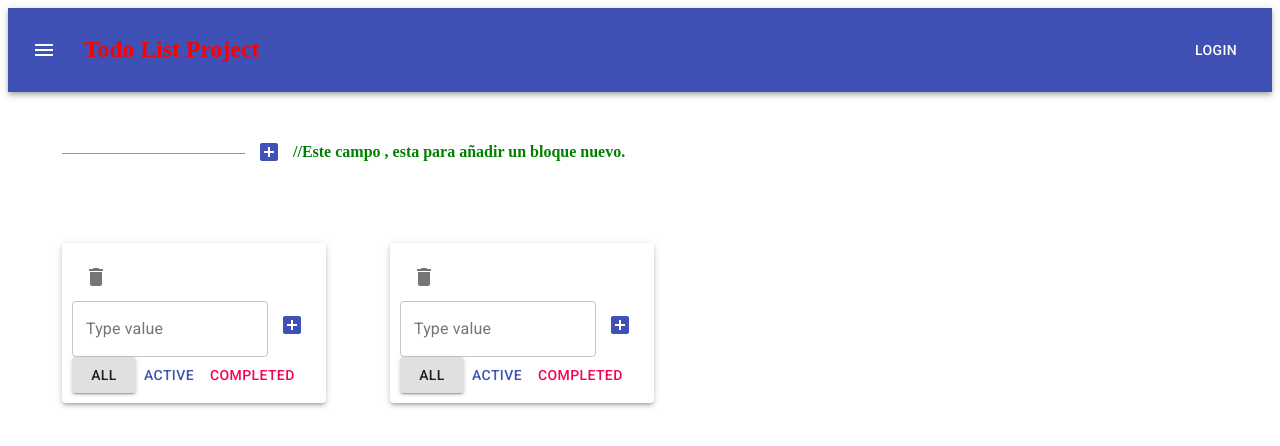
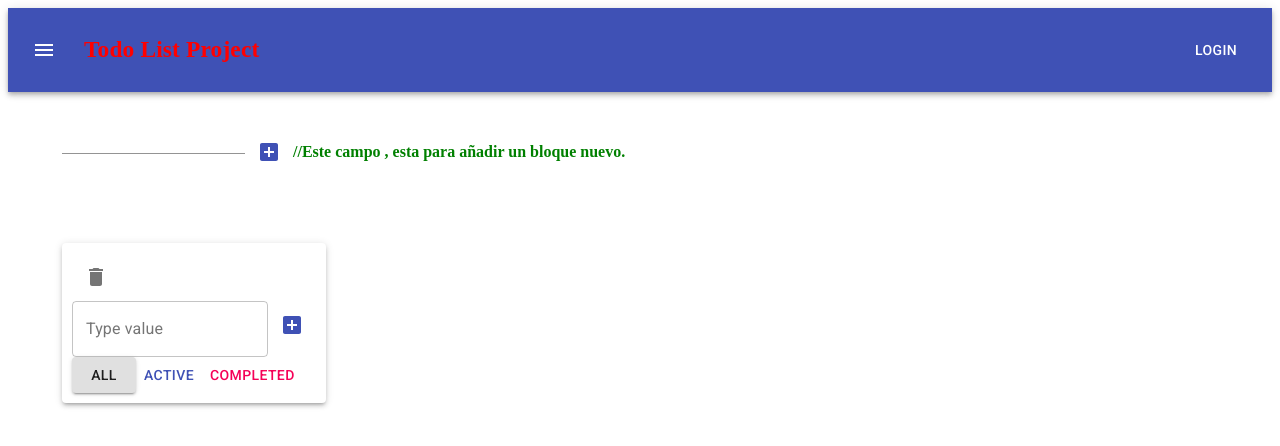
Before and after one commit to EvgeniBlag/Redux, a React (Create React App) app: page / in a window 1280 px wide. Both pictures are taken after a click on the button 269 px from the left and 152 px from the top of the page. Shown: the top 446 px of the page. Built offline with nearby package versions, Linux system fonts and the light colour scheme; a web font is replaced by a local one.

Commit message:
corection

```diff
--- a/src/App.tsx
+++ b/src/App.tsx
@@ -5,7 +5,7 @@ import { Container, Grid, IconButton, TextField } from '@material-ui/core';
 import AddBoxIcon from '@material-ui/icons/AddBox';
 import { HeaderBar } from './HeaderBar';
 import { addTaskAC, changeStatusAC, changeTaskTitleAC, removeTaskAC, tasksReducer } from './redusers/TasksReduser';
-import { editTodolistAC, removeTodoListAC, todolistsReduser, changeFilterAC, addTodolistAC } from './redusers/TodolistReduser';
+import { editTodolistAC, removeTodoListAC, todolistsReduser, changeFilterAC, addTodolistAC } from './redusers/TodoListReduser';
 import { AppRootStateType } from './store';
 import { useDispatch, useSelector } from 'react-redux';
 
@@ -56,40 +56,6 @@ function App() {
 
     const dispatch = useDispatch()
 
-
-
-
-
-    const removeTodoList = (id: string) => {
-        dispatch(removeTodoListAC(id))
-        dispatch(removeTodoListAC(id))
-    }
-
-    const removeTask =(todolistID: string, id: string)=> {
-
-        //   setTasks({...tasks,[todolistID]:tasks[todolistID].filter(t=>t.id != id)});
-        dispatch(removeTaskAC(todolistID, id))
-    }
-
-    const addTask = (todolistID: string, title: string) =>{
-
-        dispatch(addTaskAC(todolistID, title));
-    }
-
-    function changeStatus(todolistID: string, taskId: string, isDone: boolean) {
-        dispatch(changeStatusAC(todolistID, taskId, isDone));
-    }
-
-    function changeFilter(todolistID: string, value: FilterValuesType) {
-        // setTodolists(todolists.map(filtered=>filtered.id===todolistID ? {...filtered,filter:value}:filtered))
-        dispatch(changeFilterAC(todolistID, value))
-    }
-
-    const changeTaskTitle = (taskId: string, newTitle: string, todolistId: string) => {
-        // dispatchTasks({...tasks,[todolistId]:tasks[todolistId].map(el=>el.id===taskId?{...el,title:newTitle}:el)})
-        dispatch(changeTaskTitleAC(taskId, newTitle, todolistId))
-    }
-
     const addNewTitleTodolist = (e: ChangeEvent<HTMLInputElement>) => {
 
         setTitleTodolist(e.currentTarget.value)
@@ -107,7 +73,6 @@ function App() {
         //         { id: v1(), title: "ReactJS2", isDone: false },
         //         { id: v1(), title: "Rest API2", isDone: false },]
         // })
-        dispatch(addTodolistAC(newTodolist))
         dispatch(addTodolistAC(newTodolist))
         setTitleTodolist("")
     }
@@ -145,29 +110,12 @@ function App() {
 
                 <Grid container spacing={8} style={{ padding: "30px" }}>
                     {todolists.map((mapTodolists: todolistsType) => {
-
-                        let tasksForTodolist = tasks[mapTodolists.id];
-
-                        if (mapTodolists.filter === "active") {
-                            tasksForTodolist = tasks[mapTodolists.id].filter(t => t.isDone === false);
-                        }
-                        if (mapTodolists.filter === "completed") {
-                            tasksForTodolist = tasks[mapTodolists.id].filter(t => t.isDone === true);
-                        }
                         return (
                             <Todolist
-                                removeTodoList={removeTodoList}
                                 key={mapTodolists.id}
-                                todolistID={mapTodolists.id}
                                 title={mapTodolists.title}
-                                tasks={tasksForTodolist}
-                                removeTask={removeTask}
-                                changeFilter={changeFilter}
-                                addTask={addTask}
-                                changeTaskStatus={changeStatus}
                                 filter={mapTodolists.filter}
-                                changeTaskTitle={changeTaskTitle}
-                                editTodolist={editTodolist}
+                                id={mapTodolists.id}
                             />
                         )
                     })}
--- a/src/EditableSpanTitle.tsx
+++ b/src/EditableSpanTitle.tsx
@@ -2,7 +2,7 @@ import React, { KeyboardEvent,ChangeEvent, useState } from "react";
 
 type EditableSpanTitlePropsType = {
     title:string
-    addTask:(newTitle:string)=>void
+    onChange:(newTitle:string)=>void
 }
 
 export const EditableSpanTitle = (props:EditableSpanTitlePropsType) => {
@@ -19,14 +19,14 @@ export const EditableSpanTitle = (props:EditableSpanTitlePropsType) => {
 
     const EditTrueHandler = () => {
         setEdit(!edit)
-        props.addTask(newTitle)
+        props.onChange(newTitle)
     }
 
     const onKeyPressHandler = (e: KeyboardEvent<HTMLInputElement>) => {
 
         if (e.key === "Enter") {
             setEdit(!edit)
-            props.addTask(newTitle);
+            props.onChange(newTitle);
 
         }
     }
--- a/src/Todolist.tsx
+++ b/src/Todolist.tsx
@@ -2,35 +2,14 @@ import { Button, Grid, IconButton, makeStyles, Paper, TextField, Theme , createS
 import { Delete } from '@material-ui/icons';
 import AddBoxIcon from '@material-ui/icons/AddBox';
 import React, {ChangeEvent, KeyboardEvent, useState} from 'react';
-import {FilterValuesType} from './App';
+import { useDispatch } from 'react-redux';
+import { useSelector } from 'react-redux';
+import {FilterValuesType, todolistsType} from './App';
 import { EditableSpanTitle } from './EditableSpanTitle';
+import { addTaskAC, changeStatusAC, changeTaskTitleAC, removeTaskAC } from './redusers/TasksReduser';
+import { changeFilterAC, editTodolistAC, removeTodoListAC } from './redusers/TodoListReduser';
+import { AppRootStateType } from './store';
 import { Task } from './Task';
-
-
-export type TaskType = {
-    id: string
-    title: string
-    isDone: boolean
-}
-export type ObjTaskType = {
-    [key: string] : TaskType[],
-}
-
-
-
-type PropsType = {
-    todolistID:string
-    title: string
-    tasks: Array<TaskType>
-    removeTask: (todolistID:string, taskId: string) => void
-    changeFilter: (todolistID:string, value: FilterValuesType) => void
-    addTask: (todolistID:string,title: string) => void
-    changeTaskStatus: (todolistID:string,taskId: string, isDone: boolean) => void
-    filter: FilterValuesType
-    changeTaskTitle:  (taskId: string, newTitle: string, todolistId: string) => void
-     removeTodoList: (id:string)=> void
-     editTodolist:(todolistId:string,newTitle:string)=>void
-}
 
 const useStyles = makeStyles((theme: Theme) =>
   createStyles({
@@ -46,25 +25,48 @@ const useStyles = makeStyles((theme: Theme) =>
   }),
 );
 
-export function Todolist(props: PropsType) {
 
+
+export type TaskType = {
+    id: string
+    title: string
+    isDone: boolean
+}
+export type ObjTaskType = {
+    [key: string] : TaskType[],
+}
+
+export function Todolist({filter, id, title}: todolistsType) {
 
         const classes = useStyles();
 
-    let [title, setTitle] = useState("")
+    let [taskTitle, setTaskTitle] = useState("")
     let [error, setError] = useState<string | null>(null)
 
+    const tasks = useSelector<AppRootStateType,Array<TaskType>>(state => state.tasks[id])
+
+    const dispatch = useDispatch()
+
+
     const addTask = () => {
-        if (title.trim() !== "") {
-            props.addTask(props.todolistID,title.trim());
-            setTitle("");
-        } else {
-            setError("Title is required");
-        }
+     dispatch(addTaskAC(id,taskTitle))
     }
 
+    const removeTodoList = () => dispatch(removeTodoListAC(id))
+
+     const editTodolist=(newTitle:string)=>{
+      dispatch(editTodolistAC( id,newTitle))
+     }
+
+
     const onChangeHandler = (e: ChangeEvent<HTMLInputElement>) => {
-        setTitle(e.currentTarget.value)
+        setTaskTitle(e.currentTarget.value)
+    }
+
+    function changeFilter(value: FilterValuesType) {
+        console.log(value)
+        // setTodolists(todolists.map(filtered=>filtered.id===todolistID ? {...filtered,filter:value}:filtered))
+        dispatch(changeFilterAC(id, value))
     }
 
     const onKeyPressHandler = (e: KeyboardEvent<HTMLInputElement>) => {
@@ -74,17 +76,35 @@ export function Todolist(props: PropsType) {
         }
     }
 
-     const removeTodoList = () => props.removeTodoList(props.todolistID)
+    let tasksForTodolist = tasks;
 
-    const onAllClickHandler = () => props.changeFilter(props.todolistID , "all");
-    const onActiveClickHandler = () => props.changeFilter(props.todolistID ,"active");
-    const onCompletedClickHandler = () => props.changeFilter(props.todolistID ,"completed");
-    const onChangeTaskTitleHandler = (taskId:string, newTitle: string) => {
-        props.changeTaskTitle(taskId, newTitle, props.todolistID)
+    if (filter === "active") {
+        tasksForTodolist = tasks.filter(t => t.isDone === false);
+    }
+    if (filter === "completed") {
+        tasksForTodolist = tasks.filter(t => t.isDone === true);
     }
 
-    const editTodolistHandler=(newTitle:string)=>{
-      props.editTodolist(props.todolistID,newTitle)
+    const onAllClickHandler = () =>  changeFilter('all')
+    const onActiveClickHandler = () => changeFilter('active')
+    const onCompletedClickHandler = () => changeFilter('completed')
+
+
+
+
+    function changeTaskStatus(todolistID: string, taskId: string, isDone: boolean) {
+        dispatch(changeStatusAC(todolistID, taskId, isDone));
+    }
+
+    const changeTaskTitle = (taskId: string, newTitle: string, todolistId: string) => {
+        // dispatchTasks({...tasks,[todolistId]:tasks[todolistId].map(el=>el.id===taskId?{...el,title:newTitle}:el)})
+        dispatch(changeTaskTitleAC(taskId, newTitle, todolistId))
+    }
+
+    const removeTask =(todolistID: string, id: string)=> {
+
+        //   setTasks({...tasks,[todolistID]:tasks[todolistID].filter(t=>t.id != id)});
+        dispatch(removeTaskAC(todolistID, id))
     }
 
     return (
@@ -94,8 +114,9 @@ export function Todolist(props: PropsType) {
                     <div style={{ display: "flex" }}>
                         <h3>
                             <EditableSpanTitle
-                            title={props.title}
-                            addTask={editTodolistHandler}
+
+                             title={title}
+                             onChange={setTaskTitle}
                             />
                         </h3>
 
@@ -109,7 +130,7 @@ export function Todolist(props: PropsType) {
                         id="outlined-basic"
                         label="Type value"
                         variant="outlined"
-                        value={title}
+                        value={taskTitle}
                         onChange={onChangeHandler}
                         onKeyPress={onKeyPressHandler}
                         className={error ? "error" : ""}
@@ -126,21 +147,20 @@ export function Todolist(props: PropsType) {
 
                 <div>
                     {
-                        props.tasks.map(t => {
-                            const removeHandler = (taskId: string) => props.removeTask(props.todolistID, t.id)
+                        tasksForTodolist.map(t => {
+                            const removeHandler = (taskId: string) => removeTask(id, t.id)
 
                             const changeStatusTask = (taskId: string, status: boolean) => {
-                                props.changeTaskStatus(props.todolistID, taskId, status);
+                              changeTaskStatus(id, taskId, status);
                             }
 
                             return (
                                 <Task
-                                // onKeyPress={onKeyPressHandler}
                                     changeStatusTask={changeStatusTask}
                                     removeHandler={removeHandler}
                                     task={t}
-                                    todolistID={props.todolistID}
-                                    onChangeTaskTitleHandler={(title: string) => onChangeTaskTitleHandler(t.id, title)}
+                                    todolistID={id}
+                                    onChangeTaskTitleHandler={(title: string) => changeTaskTitle(t.id, taskTitle, id)}
                                 />
                             )
                         })
@@ -148,21 +168,21 @@ export function Todolist(props: PropsType) {
                 </div>
                 <div>
                     <Button
-                        variant={props.filter === 'all' ? "contained" : "text"}
+                        variant={filter === 'all' ? "contained" : "text"}
                         onClick={onAllClickHandler}>
                         All
                     </Button>
 
                     <Button
                         color={"primary"}
-                        variant={props.filter === 'active' ? "contained" : "text"}
+                        variant={filter === 'active' ? "contained" : "text"}
                         onClick={onActiveClickHandler}>
                         Active
                     </Button>
 
                     <Button
                         color={"secondary"}
-                        variant={props.filter === 'completed' ? "contained" : "text"}
+                        variant={filter === 'completed' ? "contained" : "text"}
                         onClick={onCompletedClickHandler}>
                         Completed
                     </Button>
--- a/src/redusers/TasksReduser.ts
+++ b/src/redusers/TasksReduser.ts
@@ -1,7 +1,7 @@
 
 import { v1 } from "uuid";
 import { ObjTaskType } from "../Todolist"
-import { removeTodoListACType,changeFilterAC, addTodolistACType} from "./TodolistReduser";
+import { removeTodoListACType,changeFilterAC, addTodolistACType} from "./TodoListReduser";
 
 export const initialState : ObjTaskType = {}
 
--- a/src/store.ts
+++ b/src/store.ts
@@ -1,5 +1,5 @@
 import {tasksReducer} from './redusers/TasksReduser';
-import {todolistsReduser} from './redusers/TodolistReduser';
+import {todolistsReduser} from './redusers/TodoListReduser';
 import {Action, CombinedState, combineReducers, Reducer, legacy_createStore } from 'redux';
 
 // объединяя reducer-ы с помощью combineReducers,
```
Also changed, not shown: 1 other file (tests, documents, lock files or other folders).
